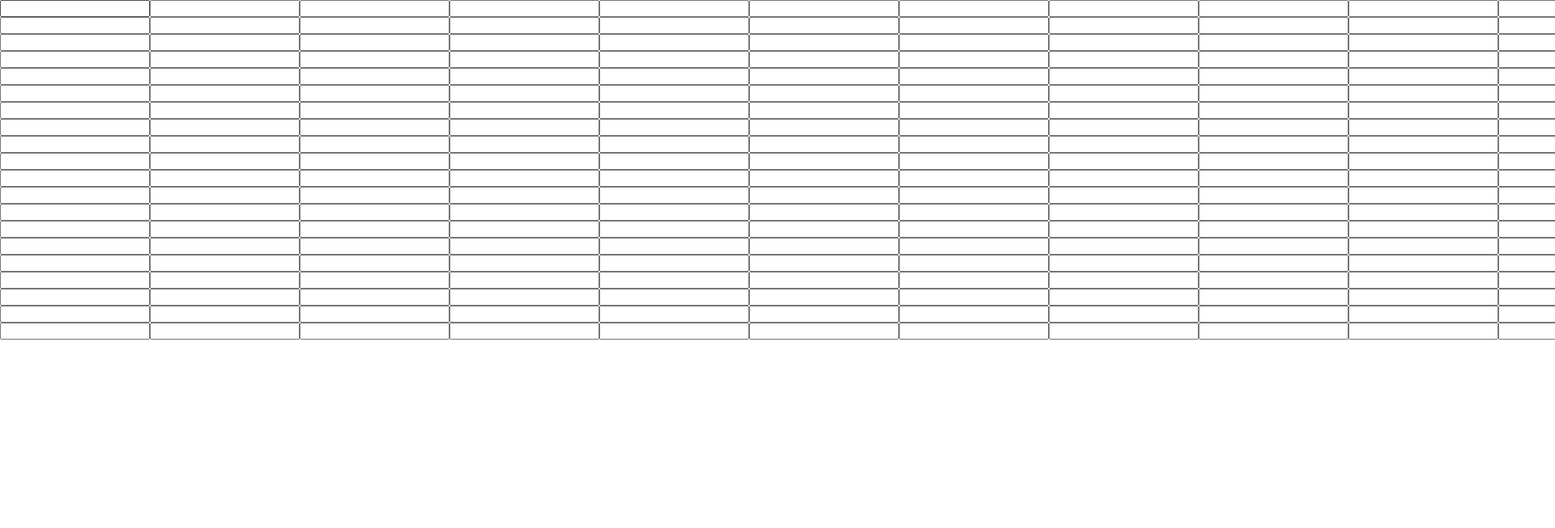
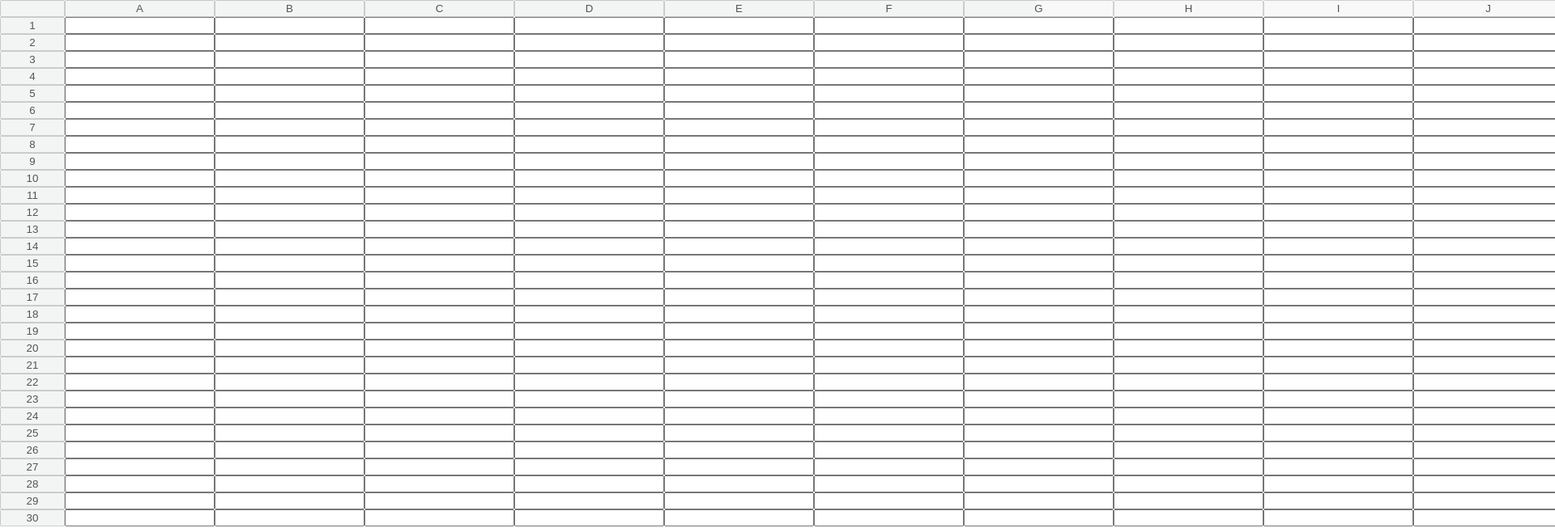
Before and after one commit to mag-e-williams/pexels-app, a Next.js app: page / in a window 1280 px wide. Shown: the top 653 px of the page at 81% size, 1920 px wide, since content can reach past the window. Built offline with nearby package versions, Linux system fonts and the light colour scheme.

Commit message:
basic legends

```diff
--- a/jsconfig.json
+++ b/jsconfig.json
@@ -18,6 +18,6 @@
       "@/*": ["./src/*"]
     }
   },
-  "include": ["next-env.d.ts", "**/*.ts", "**/*.tsx", "src/components/Spreadsheet.jsx", "src/components/homepage.jsx", "src/pages/index.jsx", "src/pages/_document.jsx", "src/pages/_app.jsx"],
+  "include": ["next-env.d.ts", "**/*.ts", "**/*.tsx", "src/components/Spreadsheet.jsx", "src/components/homepage.jsx", "src/pages/index.jsx", "src/pages/_document.jsx", "src/pages/_app.jsx", "src/components/SpreadsheetCell.jsx"],
   "exclude": ["node_modules"]
 }
--- a/src/components/Spreadsheet.jsx
+++ b/src/components/Spreadsheet.jsx
@@ -1,4 +1,21 @@
 import React, {useState} from 'react'
+import SpreadsheetCell from './SpreadsheetCell'
+
+const ALPHABET = 'ABCDEFGHIJKLMNOPQRSTUVWXYZ';
+
+const makeCols = (cols) => {
+  return Array(cols + 1).fill(0).map((e, i) => {
+    if (i == 0) return ''
+    const col_i = i-1
+    const a1 = Math.floor(col_i/ALPHABET.length - 1)
+    const a2 = col_i % ALPHABET.length
+
+    if (a1 >= 0) {
+      return [ALPHABET[a1], ALPHABET[a2]].join('')
+    }
+    return ALPHABET[a2]
+  })
+}
 
 const makeGrid = (rows, cols) => {
   return Array(rows).fill(0).map(e => {
@@ -8,32 +25,10 @@ const makeGrid = (rows, cols) => {
   })
 }
 
-function Cell({onChange, cell, row, col}) {
-  const [focus, setFocus] = useState(false)
-
-  function evalCell(val) {
-    if (val[0] == '=') {
-      return eval(val.slice(1));
-    }
-    return val
-  }
-
-  return (
-    <input
-      type="text"
-      className="spreadsheet-field"
-      value={!focus ? evalCell(cell) : cell}
-      onChange={(e) => onChange(e.target.value, row, col)}
-      onFocus={() => setFocus(true)}
-      onBlur={() => setFocus(false)}
-    >
-    </input>
-  )
-}
-
 export function Spreadsheet({rows, cols}) {
   const [grid, setGrid] = useState(makeGrid(rows, cols))
-
+  const [colArray, setColArray] = useState(makeCols(cols))
+  console.log(colArray)
   function handleCellUpdate(val, row, col) {
     const newGrid = [...grid]
     newGrid[row][col] = val
@@ -41,13 +36,30 @@ export function Spreadsheet({rows, cols}) {
   }
 
   return (
-    <div className="app">
-      {grid.map((row, row_i) => {
-        return (
-          <div className='row' key={row_i}>
+    <div className='app'>
+      <div className='spreadsheet-row' >
+        {colArray.map((col) => (
+          <SpreadsheetCell
+            type="spreadsheet-header"
+            key={col}
+            cell={col}
+          />
+        ))}
+      </div>
+
+      <div className='spreadsheet-body'>
+        {grid.map((row, row_i) => (
+          <div className='spreadsheet-row' key={row_i}>
+            <SpreadsheetCell
+              type="spreadsheet-header"
+              key={row_i + 1}
+              cell={row_i + 1}
+            />
+
             {row.map((cell_val, col_i) => {
               return (
-                <Cell
+                <SpreadsheetCell
+                  type="spreadsheet-field"
                   key={col_i}
                   onChange={handleCellUpdate}
                   cell={cell_val}
@@ -57,8 +69,9 @@ export function Spreadsheet({rows, cols}) {
               )
             })}
           </div>
-        )
-      } )}
+        ))}
+      </div>
+
     </div>
   )
 }
--- /dev/null
+++ b/src/components/SpreadsheetCell.jsx
@@ -0,0 +1,25 @@
+import React, {useState} from 'react'
+
+export default function SpreadsheetCell({onChange, cell, row, col, type}) {
+  const [focus, setFocus] = useState(false)
+
+  function evalCell(val) {
+    if (val[0] == '=') {
+      return eval(val.slice(1));
+    }
+    return val
+  }
+
+  return (
+    <input
+      type="text"
+      className={['spreadsheet-cell', type].join(' ')}
+      disabled={type == "spreadsheet-header"}
+      value={!focus ? evalCell(cell) : cell}
+      onChange={(e) => onChange(e.target.value, row, col)}
+      onFocus={() => setFocus(true)}
+      onBlur={() => setFocus(false)}
+    >
+    </input>
+  )
+}
--- a/src/components/homepage.jsx
+++ b/src/components/homepage.jsx
@@ -1,8 +1,8 @@
 import React from 'react';
 import { Spreadsheet } from './Spreadsheet';
 
-const ROWS = 20;
-const COLS = 20;
+const ROWS = 30;
+const COLS = 80;
 
 export function Homepage() {
   return (
--- a/src/styles/globals.css
+++ b/src/styles/globals.css
@@ -46,6 +46,15 @@
   margin-bottom: 10vh;
   text-align: center;
 }
-.row {
+
+.spreadsheet-row {
   display: flex;
 }
+
+.spreadsheet-header {
+  text-align: center;
+}
+
+.spreadsheet-row .spreadsheet-header:first-of-type {
+  width: 80px;
+}
```
